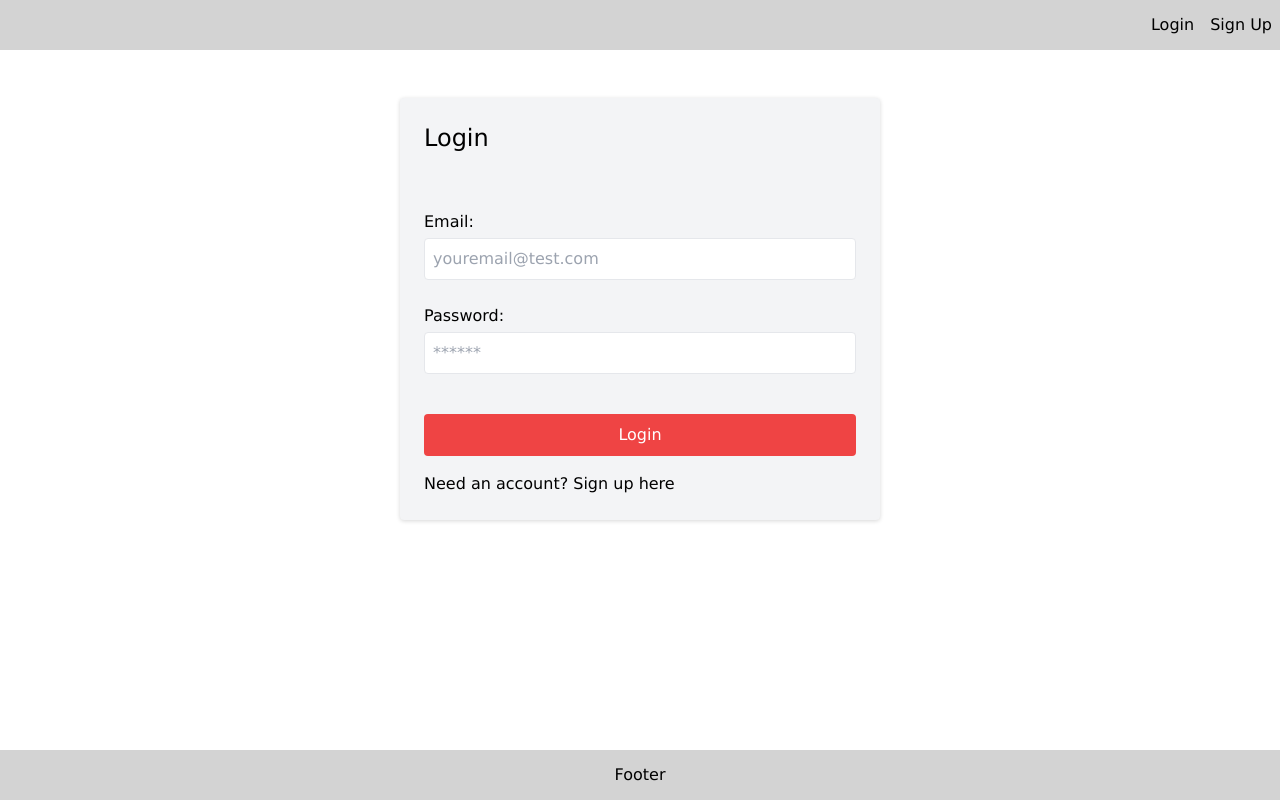
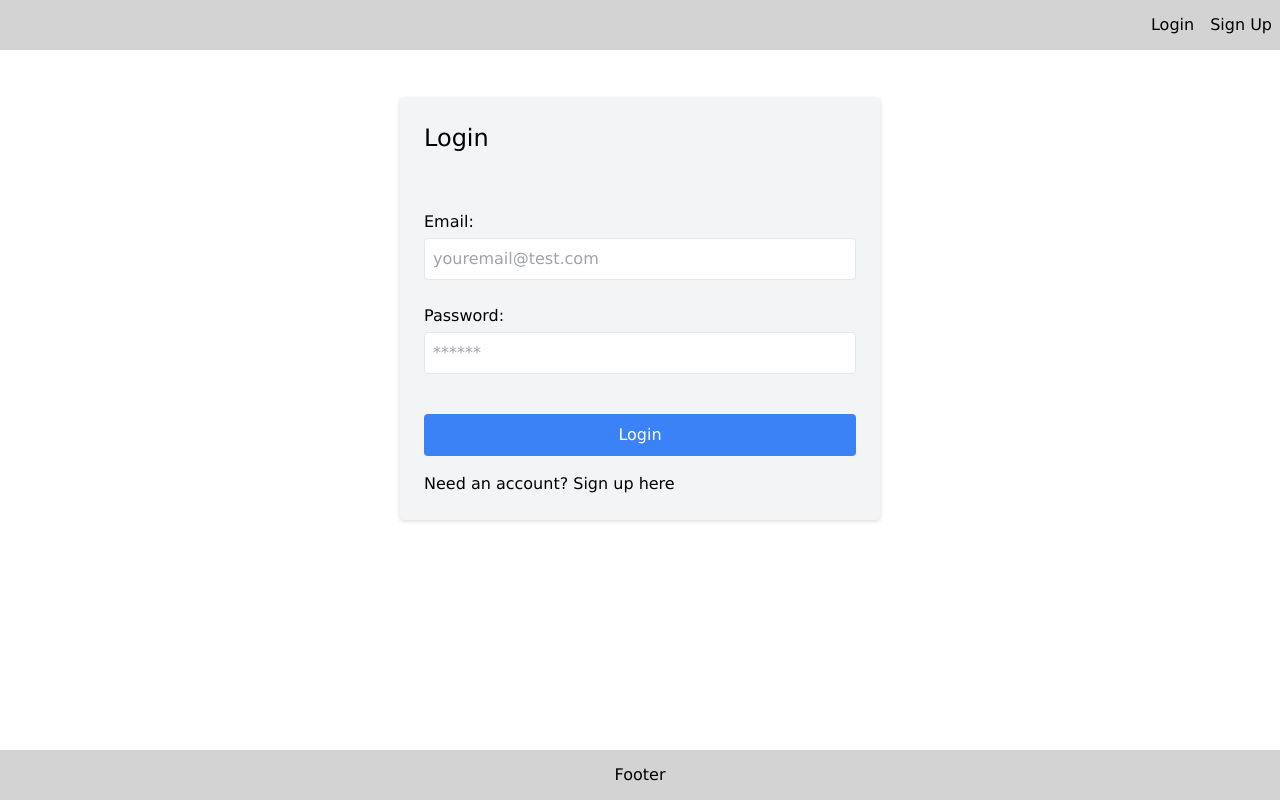
Before and after one commit to katgucilatar/world-wire-news, a React (Vite) app in the folder client/: page /login in a window 1280 px wide. Built offline with nearby package versions, Linux system fonts and the light colour scheme.

Commit message:
updated button color

```diff
--- a/client/src/components/LoginForm.jsx
+++ b/client/src/components/LoginForm.jsx
@@ -75,7 +75,7 @@ export default function Login() {
         </label>
         <button
           type="submit"
-          className="bg-red-500 text-white p-2 rounded hover:bg-blue-600 mt-4"
+          className="bg-blue-500 text-white p-2 rounded hover:bg-blue-600 mt-4"
         >
           Login
         </button>
```
